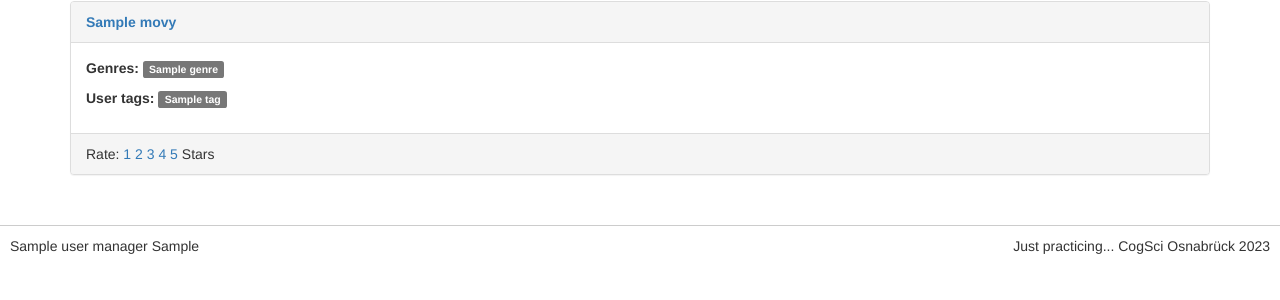
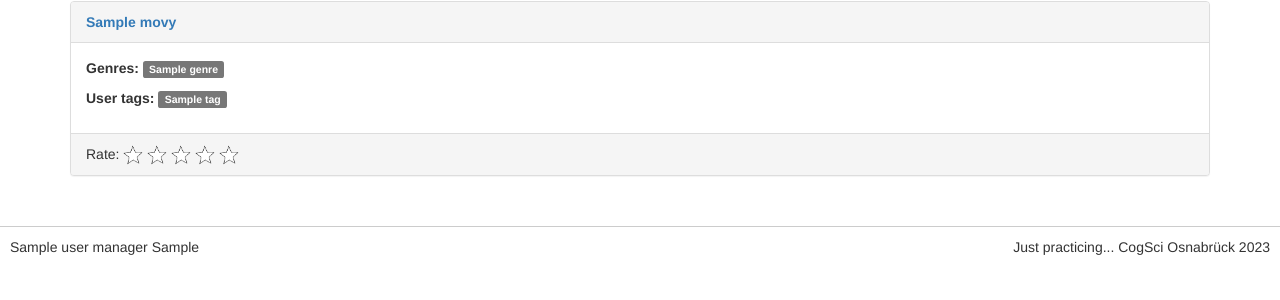
Before and after one commit to Kirschberg32/AiWeb, a Python web app: template Recommender/templates/movies.html in a window 1280 px wide. Shown: the part 163-463 px from the top of the page. Run offline with Jinja, Linux system fonts and the light colour scheme; the template is opened without the code that fills it: most values are stand-ins (such as "Sample title", 1, 10 or a date in 2020); some libraries are stand-ins or nearby versions.

Commit message:
Include star rating and page navigation

```diff
--- a/Recommender/recommender.py
+++ b/Recommender/recommender.py
@@ -48,7 +48,7 @@ def home_page():
 
 # The Members page is only accessible to authenticated users via the @login_required decorator
 @app.route('/movies')
-@login_required  # User must be authenticated
+#@login_required  # User must be authenticated
 def movies_page():
     # String-based templates
 
@@ -58,7 +58,7 @@ def movies_page():
     print(type(movies))
 
     for m in movies:
-        print(m.title, m.link[0].link)
+        print(m.title, m.links[0].link)
 
     # only Romance movies
     # movies = Movie.query.filter(Movie.genres.any(MovieGenre.genre == 'Romance')).limit(10).all()
--- a/Recommender/static/mystyle.css
+++ b/Recommender/static/mystyle.css
@@ -0,0 +1,43 @@
+hr {
+    border-color: #cccccc;
+    margin: 0;
+}
+
+.no-margins {
+    margin: 0px;
+}
+
+.with-margins {
+    margin: 10px;
+}
+
+.col-centered {
+    float: none;
+    margin: 0 auto;
+}
+
+.panel-footer a{
+    line-height: 20px;
+    vertical-align: middle;
+}
+
+.star_container{
+    display: inline-block;
+    direction: rtl;
+}
+
+.card-link{
+    display: inline-block;
+    width: 20px;
+    height: 20px;
+    background-size: cover;
+    cursor: pointer;
+    background-image: url('images/star_empty.png');
+
+}
+
+.card-link.filled,
+.card-link:hover,
+.card-link:hover ~ .card-link {
+    background-image: url('images/star_full.png');
+}
--- a/Recommender/templates/flask_user_layout.html
+++ b/Recommender/templates/flask_user_layout.html
@@ -9,13 +9,8 @@
     <!-- Bootstrap -->
     <link href="//netdna.bootstrapcdn.com/bootstrap/3.1.1/css/bootstrap.min.css" rel="stylesheet">
 
-    <!-- In-lining styles to avoid needing a separate .css file -->
-    <style>
-        hr { border-color: #cccccc; margin: 0; }
-        .no-margins { margin: 0px; }
-        .with-margins { margin: 10px; }
-        .col-centered { float: none; margin: 0 auto; }
-    </style>
+    <!-- Use separate .css file -->
+    <link rel="stylesheet" href="{{ url_for('static', filename='mystyle.css') }}">
 
     <!-- HTML5 Shim and Respond.js IE8 support of HTML5 elements and media queries -->
     <!-- WARNING: Respond.js doesn't work if you view the page via file:// -->
--- a/Recommender/templates/movies.html
+++ b/Recommender/templates/movies.html
@@ -4,8 +4,8 @@
     <h2>Movies</h2>
 
     {% for m in movies %}
-        <div class="panel panel-default">
-            <div class="panel-heading"><b><a href = "{{m.link[0].link}}" >{{ m.title }}</a></b></div>
+        <div id="movie_{{ m.id }}" class="panel panel-default">
+            <div class="panel-heading"><b><a href = "{{m.links[0].link}}" >{{ m.title }}</a></b></div>
             <div class="panel-body">
                 <p>
                     <b>Genres: </b>
@@ -20,13 +20,16 @@
                     {% endfor %}
                 </p>
             </div>
-              <div class="panel-footer">Rate:
-                  <a href="#" class="card-link">1</a>
-                  <a href="#" class="card-link">2</a>
-                  <a href="#" class="card-link">3</a>
-                  <a href="#" class="card-link">4</a>
-                  <a href="#" class="card-link">5</a> Stars
-              </div>
+            <div class="panel-footer">
+                Rate:
+                <div class="star_container">
+                    <a href="#movie_{{ m.id }}" class="card-link {% if is_star_filled %}filled{% endif %}"></a>
+                    <a href="#movie_{{ m.id }}" class="card-link {% if is_star_filled %}filled{% endif %}"></a>
+                    <a href="#movie_{{ m.id }}" class="card-link {% if is_star_filled %}filled{% endif %}"></a>
+                    <a href="#movie_{{ m.id }}" class="card-link {% if is_star_filled %}filled{% endif %}"></a>
+                    <a href="#movie_{{ m.id }}" class="card-link {% if is_star_filled %}filled{% endif %}"></a>
+                </div>
+            </div>
         </div>
     {% endfor %}
 </div>
```
